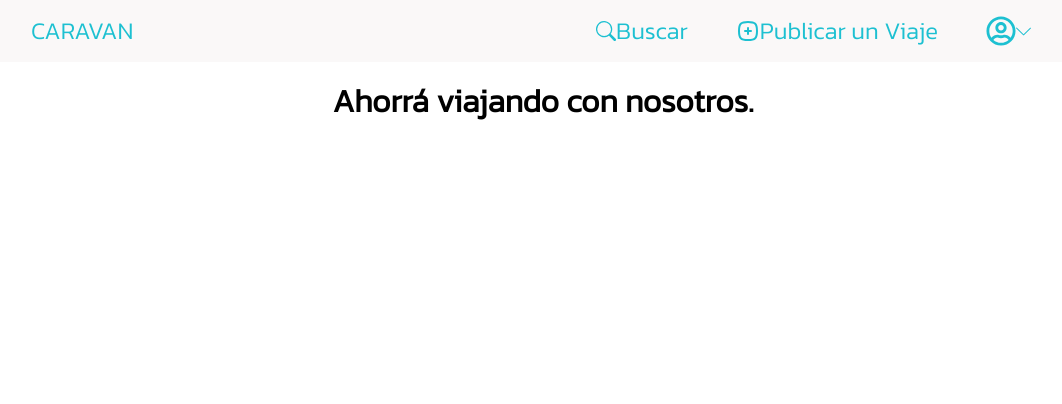
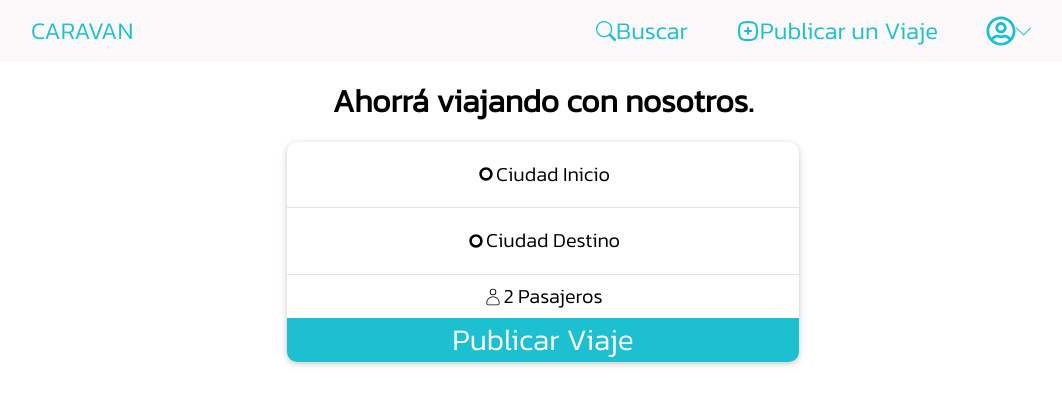
Before and after one commit to juaniMarderwald/aplicacionViajesCompartidos-FrontEnd, a React app: page /offer-seats in a window 1280 px wide. Shown: the top 404 px of the page, without its empty margins (97-1159 px from the left). Built offline with nearby package versions, Linux system fonts and the light colour scheme.

Commit message:
Cambios en la vista de busqueda y en el enrutado

```diff
--- a/src/App.js
+++ b/src/App.js
@@ -25,12 +25,16 @@ const App = () => {
                         <Fragment>
                             <ContainerPrincipal>
                                 <Contenido />
-                                <h1>Viajes Disponibles: </h1>
-                                <Viajeslist />
                             </ContainerPrincipal>
                             <Footer />
                         </Fragment>
                     } />
+                    <Route path="/viajesDisponibles" element={
+                        <ContainerPrincipal>
+                            <h1>Viajes Disponibles: </h1>
+                            <Viajeslist />
+                        </ContainerPrincipal>
+                    }></Route>
 
                 </Routes>
             </BrowserRouter>
--- a/src/components/Contenido/index.js
+++ b/src/components/Contenido/index.js
@@ -3,6 +3,6 @@ import carImage from '../../assets/carpool.svg'
 
 export const Contenido = () =>{
     return (
-            <img src={carImage} alt="carpooling image"  height="100%" width="100%"/>
+            <img src={carImage} alt="carpooling image"  height="80%" width="100%"/>
         )
 }
--- a/src/pages/Buscar/index.js
+++ b/src/pages/Buscar/index.js
@@ -13,8 +13,8 @@ export const BuscarPage = () => {
                     <SearchCiudad> <CgShapeCircle /> Ciudad Inicio</SearchCiudad>
                     <SearchCiudad> <CgShapeCircle /> Ciudad Destino</SearchCiudad>
                     <SearchFecha> <Elemento><BsCalendar3 size={15}/></Elemento> Hoy</SearchFecha>
-                    <SearchCantidadPasajeros><CiUser /> 1</SearchCantidadPasajeros>
-                    <SearchButton>Buscar</SearchButton>
+                    <SearchCantidadPasajeros> <CiUser /> 1</SearchCantidadPasajeros>
+                    <SearchButton to="/viajesDisponibles">Buscar</SearchButton>
                 </SearchElement>
             </SearchContainer>
         </Fragment>
--- a/src/pages/Buscar/style.js
+++ b/src/pages/Buscar/style.js
@@ -1,4 +1,5 @@
 import React from 'react'
+import { Link } from 'react-router-dom';
 import styled from 'styled-components';
 
 export const SearchContainer = styled.div`
@@ -25,7 +26,7 @@ export const SearchElement = styled.div`
 
 `;
 
-export const SearchButton = styled.div`
+export const SearchButton = styled(Link)`
     display: flex;
     background-color: #1DC0D1;
     width: 20%;
@@ -35,6 +36,7 @@ export const SearchButton = styled.div`
     font-family: 'Kanit';
     font-size: 30px;
     color: white;
+    text-decoration: none;
     @media screen and (max-width:960px ) {
         width: 100%;
         height: 20%;
--- a/src/pages/PublicarViaje/index.js
+++ b/src/pages/PublicarViaje/index.js
@@ -1,10 +1,20 @@
-import React, { Fragment } from 'react'
-import { PublicarViajeContainer } from './style'
+import React, { Fragment } from 'react';
+import { ButtonPublicar, CantidadPasajerosForm, CiudadForm, ImagenDeFondo, PublicarViajeContainer, PublicarViajeForm } from './style';
+import carPoolingImage from "../../assets/Carpooling-register.png"
+import { CgShapeCircle } from "react-icons/cg";
+import { CiUser } from "react-icons/ci";
 
 export const PublicarViaje = () => {
     return (
         <PublicarViajeContainer>
+{/*             <ImagenDeFondo src={carPoolingImage} alt="carpooling" />*/}
             <h1>Ahorrá viajando con nosotros.</h1>
+            <PublicarViajeForm>
+                <CiudadForm> <CgShapeCircle /> Ciudad Inicio</CiudadForm>
+                <CiudadForm> <CgShapeCircle /> Ciudad Destino</CiudadForm>
+                <CantidadPasajerosForm> <CiUser/> 2 Pasajeros</CantidadPasajerosForm>
+                <ButtonPublicar to="/register">Publicar Viaje</ButtonPublicar>
+            </PublicarViajeForm>
         </PublicarViajeContainer>
     )
 }
--- a/src/pages/PublicarViaje/style.js
+++ b/src/pages/PublicarViaje/style.js
@@ -1,4 +1,5 @@
 import React from 'react'
+import { Link } from 'react-router-dom';
 import styled from 'styled-components';
 
 export const PublicarViajeContainer = styled.div`
@@ -6,5 +7,59 @@ export const PublicarViajeContainer = styled.div`
     flex-direction: column;
     align-items: center;
     justify-content: center;
+    width: 100%;
+    height: 300px;
     font-family: 'Kanit';
 `;
+
+export const ImagenDeFondo = styled.img`
+   height: 80%;
+`;
+
+export const PublicarViajeForm = styled.div`
+    display: flex;
+    flex-direction: column;
+    border-radius: 10px;
+    box-shadow: rgba(0, 0, 0, 0.16) 0px 1pt 4pt, rgba(0, 0, 0, 0.08) 0px 2pt 8pt;
+    width: 40%;
+    height: 300px;
+`
+
+export const CiudadForm = styled.div`
+    display: flex;
+    align-items: center;
+    justify-content: center;
+    font-family: 'Kanit';
+    font-size: 20px;
+    width: 100%;
+    height: 30%;
+    border-bottom: 1px solid #E5E4E4;
+`;
+
+export const CantidadPasajerosForm = styled.div`
+    display: flex;
+    align-items: center;
+    justify-content: center;
+    font-family: 'Kanit';
+    font-size: 20px;
+    width: 100%;
+    height: 20%;
+`;
+
+export const ButtonPublicar = styled(Link)`
+    display: flex;
+    background-color: #1DC0D1;
+    width: 100%;
+    height: 20%;
+    align-items: center;
+    justify-content: center;
+    font-family: 'Kanit';
+    font-size: 30px;
+    color: white;
+    border-radius: 0 0px 10px 10px;
+    text-decoration: none;
+
+    :hover{
+        background-color: #20B9B9;
+    }
+`;
--- a/src/pages/Register/index.js
+++ b/src/pages/Register/index.js
@@ -8,6 +8,15 @@ export const Register = () => {
         password: "",
     });
 
+    const handleInputs = (e) => {
+        setInputsValue((prev) => {
+          return {
+            ...prev,
+            [e.target.name]: e.target.value,
+          };
+        });
+      };
+
     return (
         <RegisterContainer>
             <h1>¿Cómo quieres registrarte?</h1>
@@ -16,12 +25,16 @@ export const Register = () => {
                 placeholder="email"
                 type="email"
                 value={inputsValue.user}
+                onChange={handleInputs}
+
             />
             <FormInput
                 name="password"
                 placeholder="password"
                 type="password"
                 value={inputsValue.password}
+                onChange={handleInputs}
+
             />
             <p>¿Ya tienes una cuenta?<LinkALogin to="/login"> Iniciar Sesion </LinkALogin> </p>
         </RegisterContainer>
```
Also changed, not shown: src/pages/ViajesDisponibles/index.js (added, +19 -0 lines).
